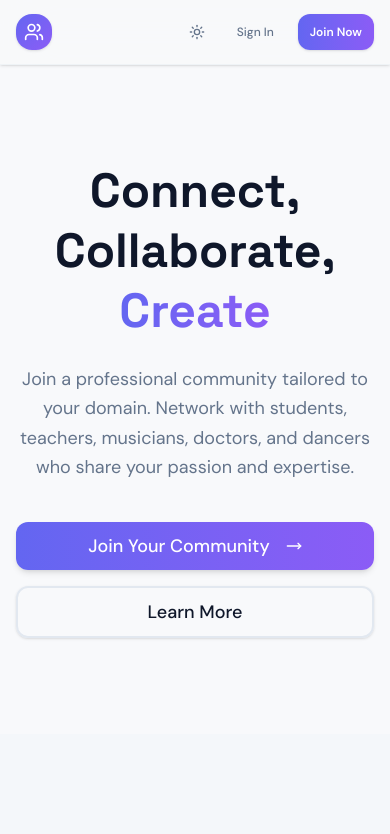
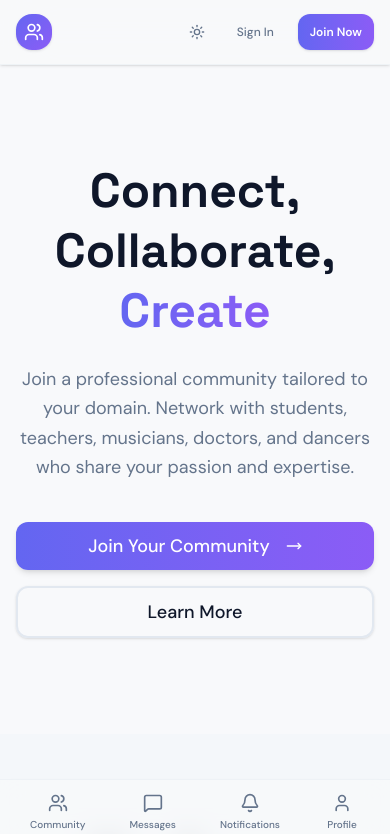
Before and after one commit to Musharraf2/Connect_Hub, a Next.js app in the folder Frontend/: page / in a window 390 px wide. Shown: the top 834 px of the page. Built offline with nearby package versions, Linux system fonts and the light colour scheme.

Commit message:
Add mobile navigation bar component and integrate into layout
Co-authored-by: ITSAMARHERE <129740699+ITSAMARHERE@users.noreply.github.com>

```diff
--- a/Frontend/app/layout.tsx
+++ b/Frontend/app/layout.tsx
@@ -1,6 +1,7 @@
 import type React from "react"
 import { Space_Grotesk, DM_Sans } from "next/font/google"
 import { ThemeProvider } from "@/components/theme-provider"
+import { MobileNav } from "@/components/mobile-nav"
 import "./globals.css"
 import { Toaster } from "react-hot-toast"
 
@@ -28,10 +29,11 @@ export default function RootLayout({
 }) {
   return (
     <html lang="en" className={`${spaceGrotesk.variable} ${dmSans.variable}`} suppressHydrationWarning>
-      <body className="font-sans antialiased">
+      <body className="font-sans antialiased pb-16 md:pb-0">
         <ThemeProvider attribute="class" defaultTheme="system" enableSystem disableTransitionOnChange>
           <Toaster position="top-center" />
           {children}
+          <MobileNav />
         </ThemeProvider>
       </body>
     </html>
--- /dev/null
+++ b/Frontend/components/mobile-nav.tsx
@@ -0,0 +1,105 @@
+"use client"
+
+import { useEffect, useState } from "react"
+import Link from "next/link"
+import { usePathname } from "next/navigation"
+import { Users, MessageSquare, Bell, User } from "lucide-react"
+import { cn } from "@/lib/utils"
+
+export function MobileNav() {
+    const pathname = usePathname()
+    const [user, setUser] = useState<{
+        id?: number
+        unreadMessageCount?: number
+        unreadNotificationCount?: number
+    } | null>(null)
+
+    // Load user data from sessionStorage (similar to header.tsx pattern)
+    useEffect(() => {
+        const userDataString = sessionStorage.getItem('user')
+        if (userDataString) {
+            try {
+                const userData = JSON.parse(userDataString)
+                setUser(userData)
+            } catch (error) {
+                console.error('Error parsing user data:', error)
+            }
+        }
+    }, [])
+
+    // Navigation items
+    const navItems = [
+        {
+            name: "Community",
+            href: "/my-community",
+            icon: Users,
+            badge: 0
+        },
+        {
+            name: "Messages",
+            href: "/messages",
+            icon: MessageSquare,
+            badge: user?.unreadMessageCount || 0
+        },
+        {
+            name: "Notifications",
+            href: "/notification",
+            icon: Bell,
+            badge: user?.unreadNotificationCount || 0
+        },
+        {
+            name: "Profile",
+            href: "/profile",
+            icon: User,
+            badge: 0
+        }
+    ]
+
+    return (
+        <nav className="fixed bottom-0 left-0 right-0 z-50 md:hidden border-t border-border/40 bg-background/80 backdrop-blur-md shadow-lg">
+            <div className="flex items-center justify-around h-16 px-2">
+                {navItems.map((item) => {
+                    const isActive = pathname === item.href
+                    return (
+                        <Link
+                            key={item.href}
+                            href={item.href}
+                            className={cn(
+                                "relative flex flex-col items-center justify-center gap-1 px-3 py-2 rounded-lg transition-all duration-200 min-w-[60px]",
+                                isActive
+                                    ? "text-primary"
+                                    : "text-muted-foreground hover:text-foreground"
+                            )}
+                        >
+                            <div className="relative">
+                                <item.icon className={cn(
+                                    "w-5 h-5",
+                                    isActive && "fill-current"
+                                )} />
+
+                                {/* Notification Badge */}
+                                {item.badge > 0 && (
+                                    <span className="absolute -top-1 -right-1 flex h-4 min-w-[16px] px-1 items-center justify-center rounded-full bg-gradient-to-br from-destructive to-destructive/80 text-[9px] font-bold text-white">
+                                        {item.badge > 99 ? '99+' : item.badge}
+                                    </span>
+                                )}
+                            </div>
+
+                            <span className={cn(
+                                "text-[10px] font-medium",
+                                isActive && "font-semibold"
+                            )}>
+                                {item.name}
+                            </span>
+
+                            {/* Active Indicator */}
+                            {isActive && (
+                                <span className="absolute top-0 left-1/2 -translate-x-1/2 w-8 h-0.5 rounded-b-full bg-primary" />
+                            )}
+                        </Link>
+                    )
+                })}
+            </div>
+        </nav>
+    )
+}
```
